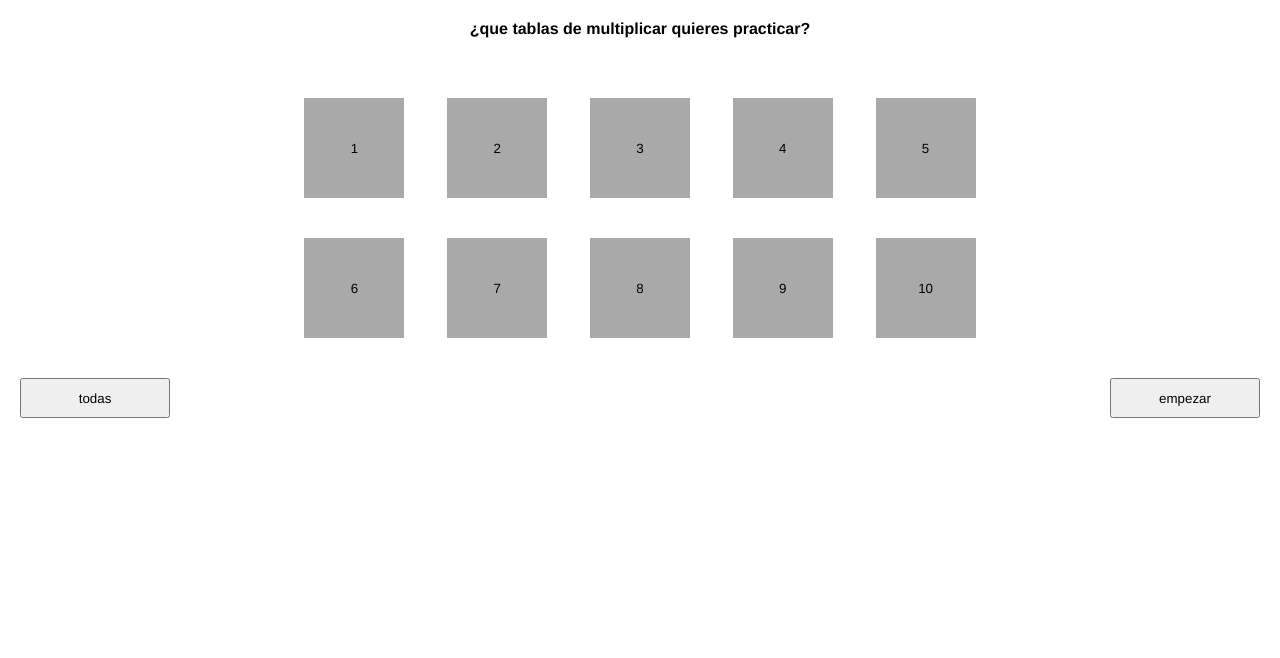
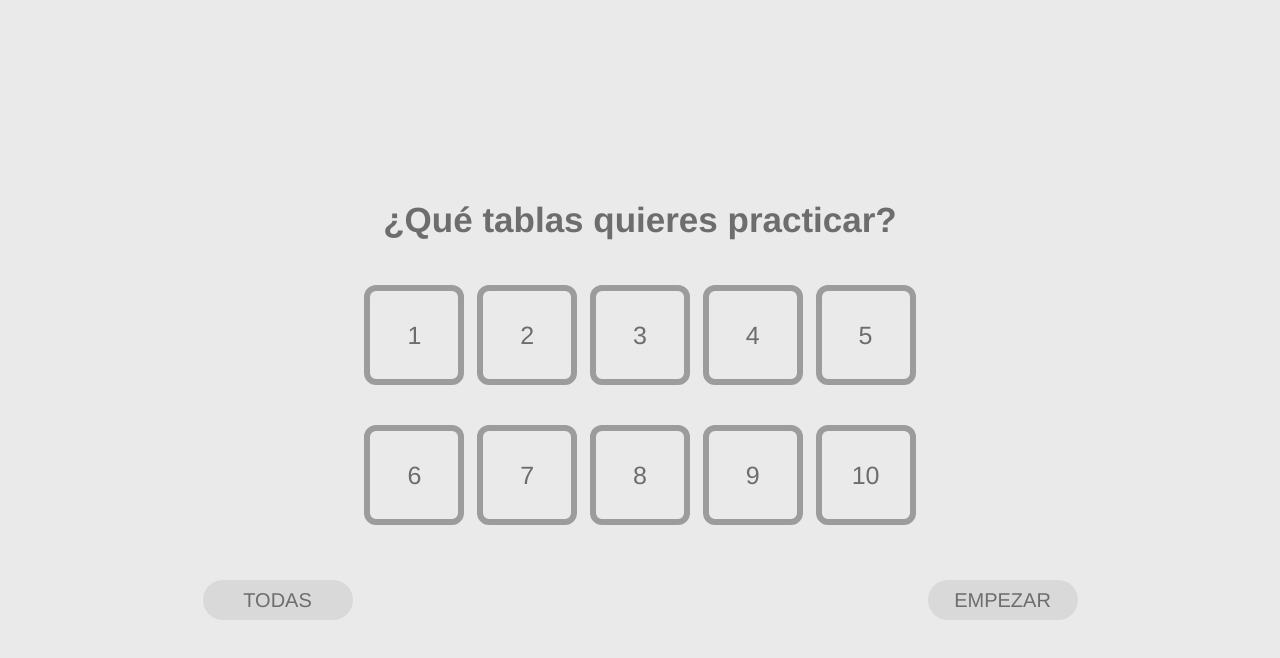
Before and after one commit to 6RIS4L35/6RIS4L35.github.io, a plain HTML site: page inicio.html in a window 1280 px wide. Drawn offline with Linux system fonts and the light colour scheme.

Commit message:
sistema de localstorage para los puntos creado, mejoras en el css de la pagina

```diff
--- a/inicio.html
+++ b/inicio.html
@@ -7,7 +7,7 @@
     <link rel="stylesheet" href="style_inicio.css">
 </head>
 <body id="inicio">
-    <h1 class="titulo">¿que tablas de multiplicar quieres practicar?</h1>
+    <h1 class="titulo">¿Qué tablas quieres practicar?</h1>
     <main class="seleccionTablas">
         <section>
             <button class="tabla boton">1</button>
@@ -25,8 +25,8 @@
         </section>
     </main>
     <section class="botones">
-        <button class="todas btn">todas</button>
-        <button class="empezar btn">empezar</button>
+        <button class="todas btn">TODAS</button>
+        <button class="empezar btn">EMPEZAR</button>
     </section>
     <script src="main.js" defer></script>
 </body>
--- a/main.js
+++ b/main.js
@@ -161,14 +161,20 @@ else if(currentPage === "index"){
         }
 
         window.location.href = "puntuación.html";
+        localStorage.setItem("puntuacion", JSON.stringify(puntuacion))
     }
 
     main();
-    localStorage.clear();
+    localStorage.removeItem("tablas");
 }
 
 else if (currentPage === "puntuacion"){
-    const volver = document.querySelector(".volver")
+    const volver = document.querySelector(".volver");
+    const h3puntuacion = document.querySelector(".puntuacion");
+    puntuacion = JSON.parse(localStorage.getItem("puntuacion"));
+
+    h3puntuacion.innerText = puntuacion
+
     volver.addEventListener("click", () => {
         console.log('boton pulsado');
         window.location.href = "inicio.html";
--- a/style_inicio.css
+++ b/style_inicio.css
@@ -11,23 +11,28 @@ html{
 }
 
 body{
+    height: 100vh;
     display: flex;
     flex-direction: column;
     align-items: center;
     justify-content: center;
+
+    background-color: rgba(234, 234, 234, 1);
 }
 
 .titulo{
     display: inline-block;
-    font-size: 1.6rem;
+    font-size: 3.5rem;
     margin-top: 2rem;
     margin-bottom: 2rem;
     width: fit-content;
+
+    color: rgba(109, 109, 109, 1);
 }
 
 .seleccionTablas{
-    width: auto;
-    height: auto;
+    width: 730px;
+    height: 280px;
     margin-top: 2rem;
     margin-bottom: 2rem;
 
@@ -37,7 +42,7 @@ body{
 }
 
 .tabla{
-    margin: 2rem;
+    margin: 0.5rem;
 
     width: 10rem;
     height: 10rem;
@@ -48,7 +53,7 @@ body{
 }
 
 .botones{
-    width: 100%;
+    width: 915px;
     display: flex;
     justify-content: space-between;
 }
@@ -56,14 +61,25 @@ body{
 .btn{
     width: 15rem;
     height: 4rem;
+    font-size: 2rem;
     margin-right: 2rem;
     margin-left: 2rem;
+
+    background-color: rgba(217, 217, 217, 1);
+    color: rgba(109, 109, 109, 1);
+
+    border-radius: 20px;
+    border: 0;
 }
 
 .boton{
-    background-color: darkgray;
+    background-color: rgba(234, 234, 234, 1);
+    border-radius: 12px;
+    border: 6px, solid, rgba(156, 156, 156, 1);
+    font-size: 2.5rem;
+    color: rgba(109, 109, 109, 1);
 }
 
 .boton.pulsado{
-    background-color: rgb(101, 101, 101);
+    background-color: rgba(156, 156, 156, 1);
 }
--- /dev/null
+++ b/style_puntuacion.css
@@ -0,0 +1,11 @@
+*{
+    box-sizing: border-box;
+    margin: 0;
+    padding: 0;
+
+    font-family: Helvetica, Arial, sans-serif;
+}
+
+html{
+    font-size: 62.5%;
+}
```
Also changed, not shown: puntuación.html (+2 -0 lines).
